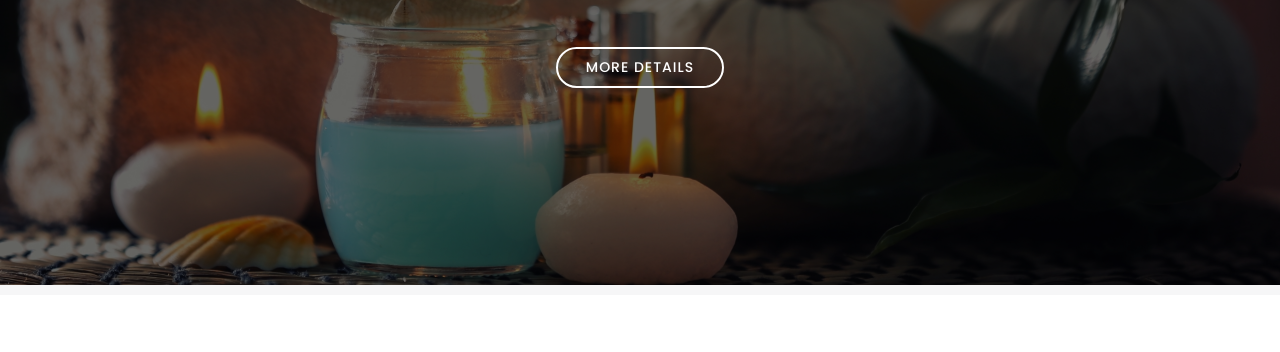
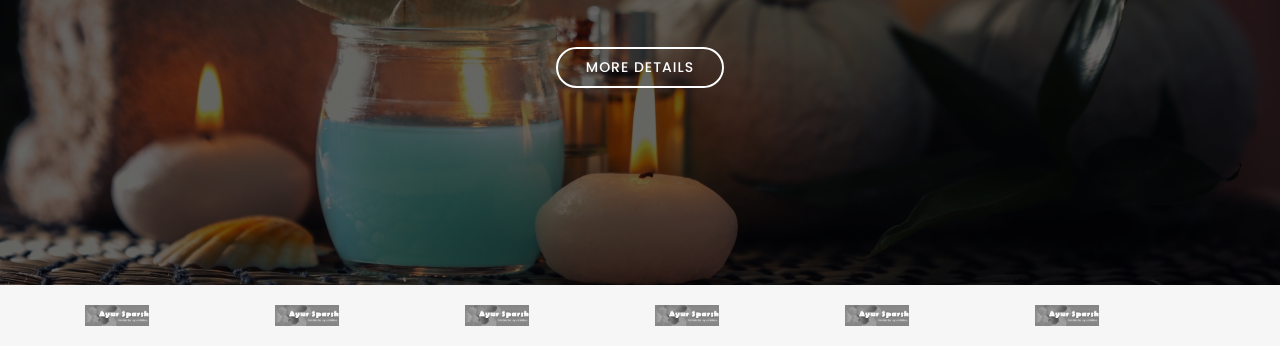
Before and after one commit to abijithmanoj1/AyurSparsh, a plain HTML site: page index.html in a window 1280 px wide. Shown: the part 355-707 px from the top of the page. Drawn offline with nearby package versions, Linux system fonts and the light colour scheme.

Commit message:
vendor update

```diff
--- a/index.html
+++ b/index.html
@@ -94,37 +94,37 @@
 
     <!-- ======= Clients Section ======= -->
     <section id="clients" class="clients">
-      <!-- <div class="container">
+      <div class="container">
 
         <div class="row">
 
           <div class="col-lg-2 col-md-4 col-6 d-flex align-items-center" data-aos="zoom-in" data-aos-delay="100">
-            <img src="assets/img/clients/client-1.png" class="img-fluid" alt="">
+            <img src="assets/img/photo_2020-11-12_19-02-10.jpg" class="img-fluid" alt="">
           </div>
 
           <div class="col-lg-2 col-md-4 col-6 d-flex align-items-center" data-aos="zoom-in" data-aos-delay="200">
-            <img src="assets/img/clients/client-2.png" class="img-fluid" alt="">
+            <img src="assets/img/photo_2020-11-12_19-02-10.jpg" class="img-fluid" alt="">
           </div>
 
           <div class="col-lg-2 col-md-4 col-6 d-flex align-items-center" data-aos="zoom-in" data-aos-delay="300">
-            <img src="assets/img/clients/client-3.png" class="img-fluid" alt="">
+            <img src="assets/img/photo_2020-11-12_19-02-10.jpg" class="img-fluid" alt="">
           </div>
 
           <div class="col-lg-2 col-md-4 col-6 d-flex align-items-center" data-aos="zoom-in" data-aos-delay="400">
-            <img src="assets/img/clients/client-4.png" class="img-fluid" alt="">
+            <img src="assets/img/photo_2020-11-12_19-02-10.jpg" class="img-fluid" alt="">
           </div>
 
           <div class="col-lg-2 col-md-4 col-6 d-flex align-items-center" data-aos="zoom-in" data-aos-delay="500">
-            <img src="assets/img/clients/client-5.png" class="img-fluid" alt="">
+            <img src="assets/img/photo_2020-11-12_19-02-10.jpg" class="img-fluid" alt="">
           </div>
 
           <div class="col-lg-2 col-md-4 col-6 d-flex align-items-center" data-aos="zoom-in" data-aos-delay="600">
-            <img src="assets/img/clients/client-6.png" class="img-fluid" alt="">
+            <img src="assets/img/photo_2020-11-12_19-02-10.jpg" class="img-fluid" alt="">
           </div>
 
         </div>
 
-      </div> -->
+      </div>
     </section><!-- End Clients Section -->
 
     <!-- ======= About Section ======= -->
```
Also changed, not shown: assets/img/photo_2020-11-12_19-02-10.jpg (added).
